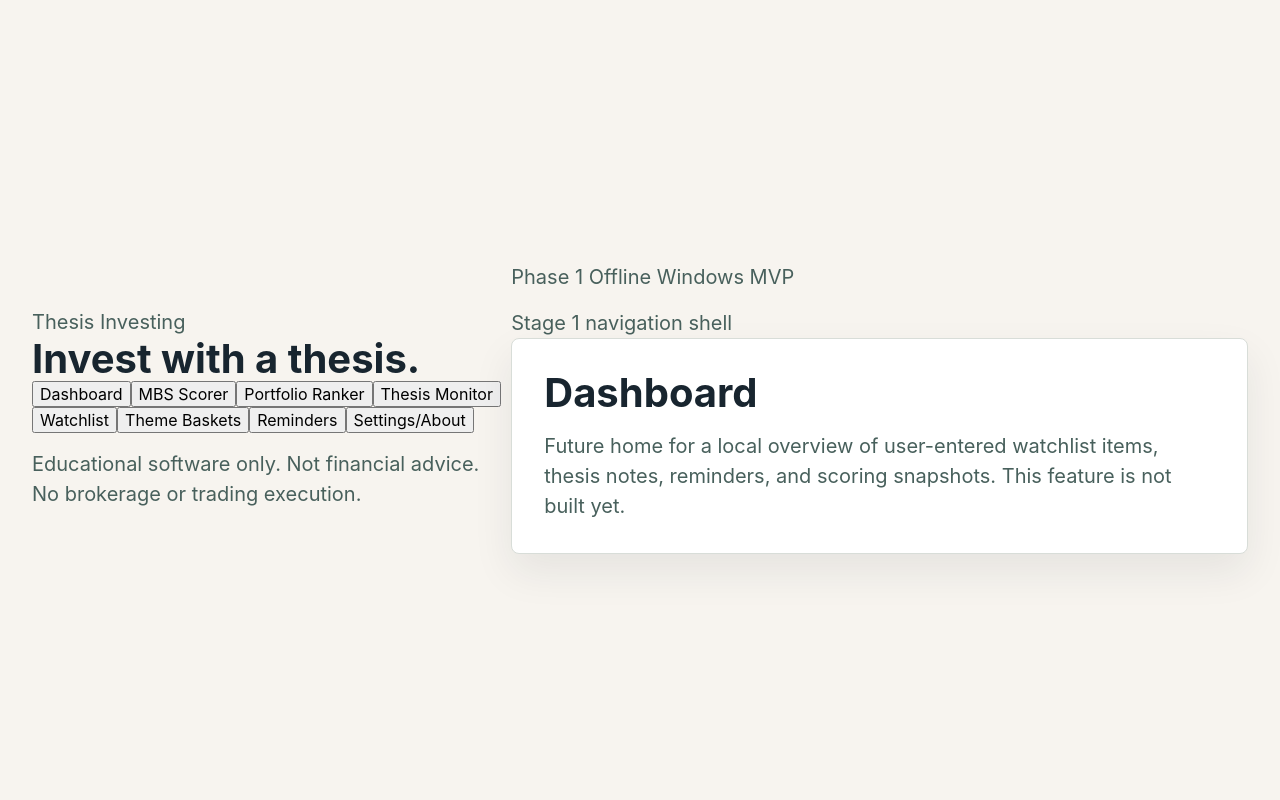
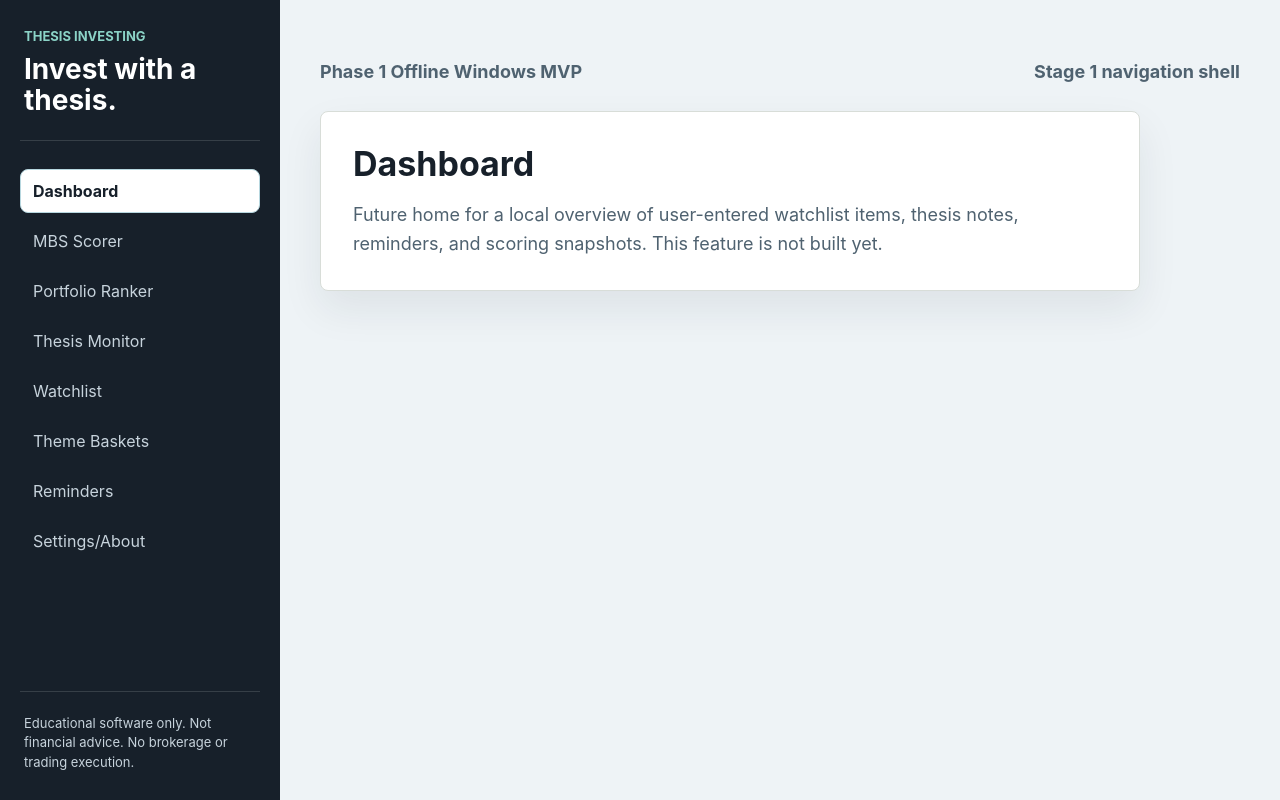
Before and after one commit to LichaWeComeThere/thesis-investing, a React (Vite) app in the folder apps/desktop/src/renderer/: page / in a window 1280 px wide. Built offline with nearby package versions, Linux system fonts and the light colour scheme.

Commit message:
Style navigation shell

```diff
--- a/apps/desktop/src/renderer/src/styles.css
+++ b/apps/desktop/src/renderer/src/styles.css
@@ -1,6 +1,6 @@
 :root {
   color: #1f2933;
-  background: #f7f4ef;
+  background: #eef3f6;
   font-family:
     Inter, ui-sans-serif, system-ui, -apple-system, BlinkMacSystemFont, "Segoe UI",
     sans-serif;
@@ -16,6 +16,7 @@ body {
   margin: 0;
   min-width: 320px;
   min-height: 100vh;
+  overflow: hidden;
 }
 
 button,
@@ -26,26 +27,156 @@ select {
 }
 
 .app-shell {
-  align-items: center;
-  display: flex;
+  background: #eef3f6;
+  display: grid;
+  grid-template-columns: 280px minmax(0, 1fr);
   min-height: 100vh;
-  padding: 32px;
 }
 
-.app-shell > section {
-  width: min(520px, 100%);
+.sidebar {
+  background: #17202a;
+  color: #eef3f6;
+  display: flex;
+  flex-direction: column;
+  gap: 28px;
+  min-height: 100vh;
+  padding: 28px 20px;
 }
 
-.app-shell h1 {
-  color: #18252f;
-  font-size: 40px;
+.brand-area {
+  border-bottom: 1px solid rgba(238, 243, 246, 0.14);
+  padding: 0 4px 24px;
+}
+
+.brand-eyebrow {
+  color: #8bd3c7;
+  font-size: 13px;
+  font-weight: 700;
+  letter-spacing: 0;
+  margin: 0 0 10px;
+  text-transform: uppercase;
+}
+
+.brand-area h1 {
+  color: #ffffff;
+  font-size: 28px;
   line-height: 1.1;
   margin: 0;
 }
 
-.app-shell p {
-  color: #48605c;
-  font-size: 20px;
+.navigation-list {
+  display: flex;
+  flex: 1;
+  flex-direction: column;
+  gap: 6px;
+}
+
+.nav-item {
+  background: transparent;
+  border: 1px solid transparent;
+  border-radius: 8px;
+  color: #c7d3dc;
+  cursor: pointer;
+  min-height: 44px;
+  padding: 10px 12px;
+  text-align: left;
+}
+
+.nav-item:hover {
+  background: rgba(255, 255, 255, 0.08);
+  color: #ffffff;
+}
+
+.nav-item:focus-visible {
+  outline: 3px solid #8bd3c7;
+  outline-offset: 2px;
+}
+
+.nav-item.active {
+  background: #ffffff;
+  border-color: #b7d7df;
+  color: #17202a;
+  font-weight: 700;
+}
+
+.safety-note {
+  border-top: 1px solid rgba(238, 243, 246, 0.14);
+  color: #c7d3dc;
+  font-size: 13px;
   line-height: 1.5;
-  margin: 16px 0 0;
+  margin: 0;
+  padding: 22px 4px 0;
 }
+
+.content-area {
+  display: flex;
+  flex-direction: column;
+  gap: 24px;
+  min-width: 0;
+  padding: 40px;
+}
+
+.content-header {
+  align-items: center;
+  display: flex;
+  gap: 12px;
+  justify-content: space-between;
+}
+
+.section-label,
+.stage-label {
+  color: #526472;
+  font-size: 14px;
+  font-weight: 700;
+  letter-spacing: 0;
+  margin: 0;
+}
+
+.stage-label {
+  color: #17746a;
+}
+
+.content-area > section {
+  max-width: 820px;
+}
+
+.content-area h1 {
+  color: #17202a;
+  font-size: 34px;
+  line-height: 1.15;
+  margin: 0;
+}
+
+.content-area p {
+  color: #4f6270;
+  font-size: 18px;
+  line-height: 1.6;
+  margin: 18px 0 0;
+}
+
+@media (max-width: 780px) {
+  body {
+    overflow: auto;
+  }
+
+  .app-shell {
+    grid-template-columns: 1fr;
+  }
+
+  .sidebar {
+    min-height: auto;
+  }
+
+  .navigation-list {
+    flex: none;
+  }
+
+  .content-area {
+    padding: 24px;
+  }
+
+  .content-header {
+    align-items: flex-start;
+    flex-direction: column;
+  }
+}
```
